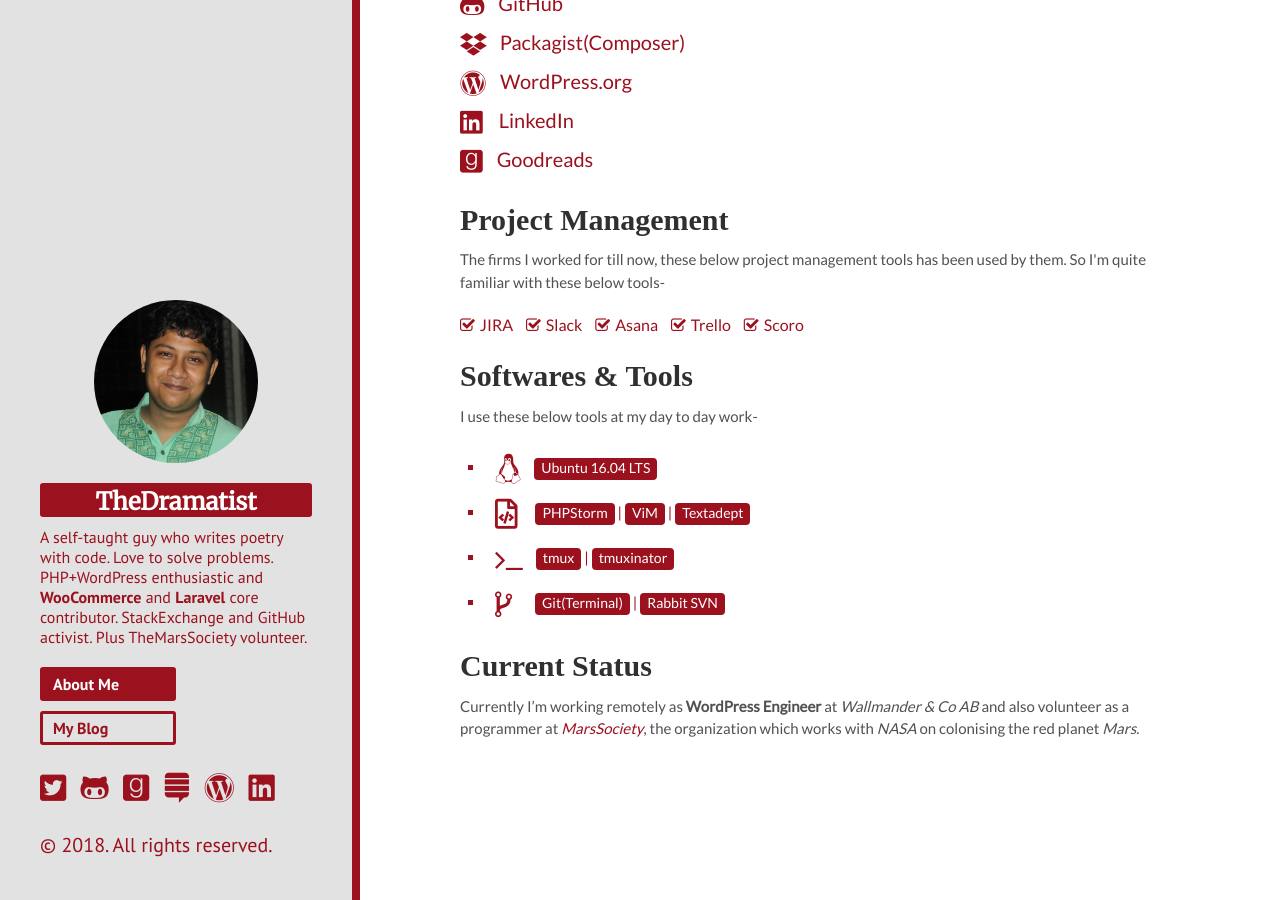
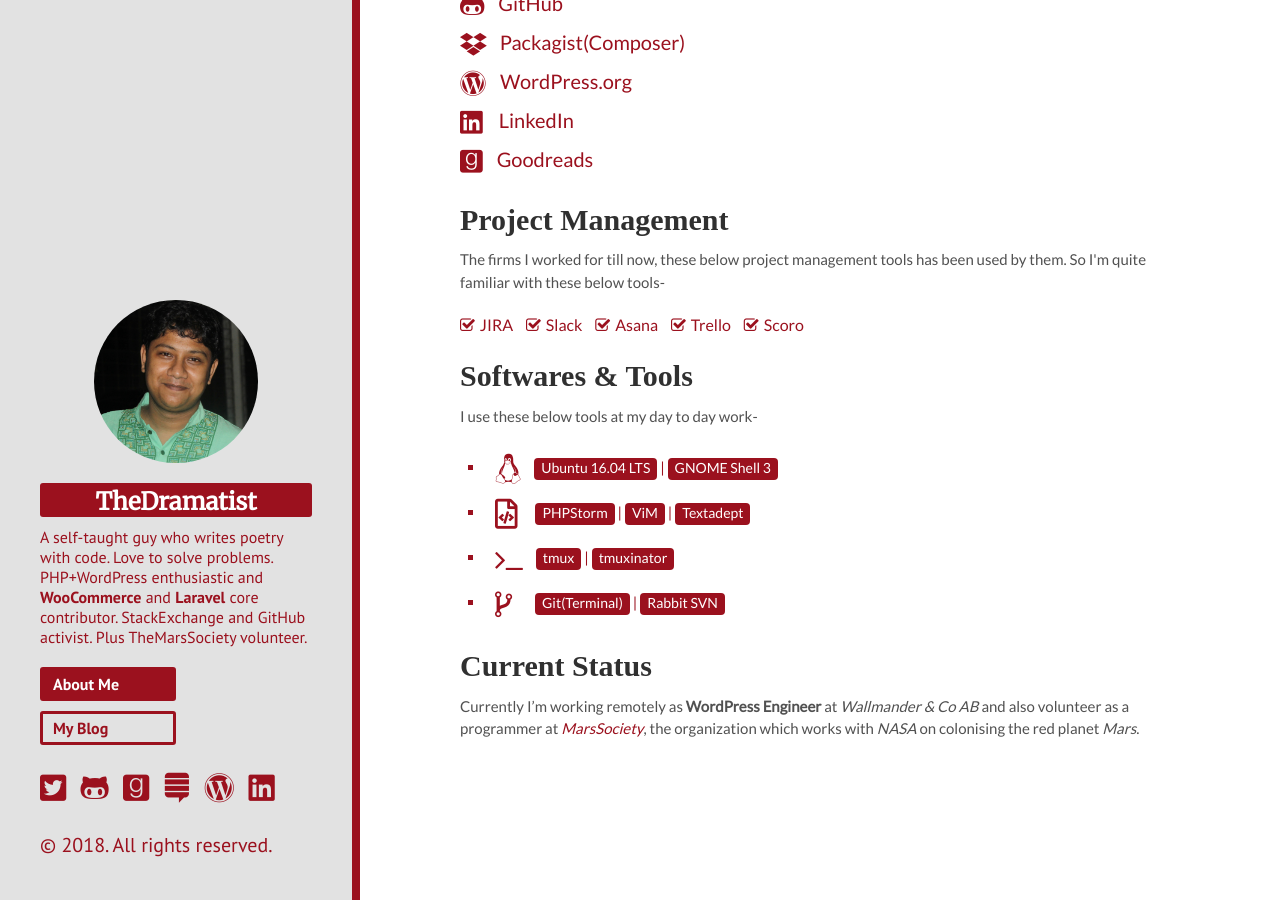
Before and after one commit to khanrn/codemascot.github.io, a Jekyll site: the page built from index.html, in a window 1280 px wide and 900 px high, scrolled down 641 px. Built offline with Jekyll 4.4.1, drawn with Linux system fonts in a browser that asks for light colours; nearby versions of some CDN libraries; some web fonts are replaced; Markdown is read by kramdown in place of the engine named in the settings.

Commit message:
Tools Changed

```diff
--- a/index.html
+++ b/index.html
@@ -48,7 +48,7 @@
 	<p>I use these below tools at my day to day work-</p>
 	<ul class="software-tools">
 		<li class="os">
-			<span>Ubuntu 16.04 LTS</span>
+			<span>Ubuntu 16.04 LTS</span> | <span>GNOME Shell 3</span>
 		</li>
 		<li class="ide">
 			<span>PHPStorm</span> | <span>ViM</span> | <span>Textadept</span>
```
